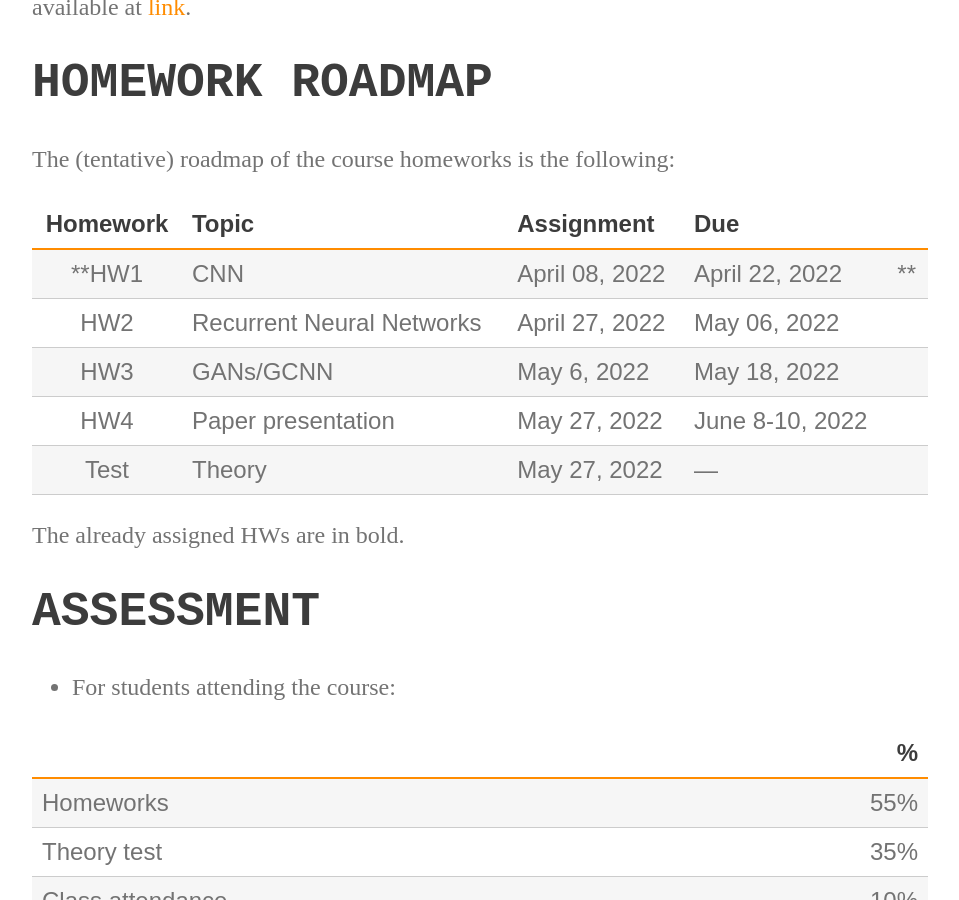
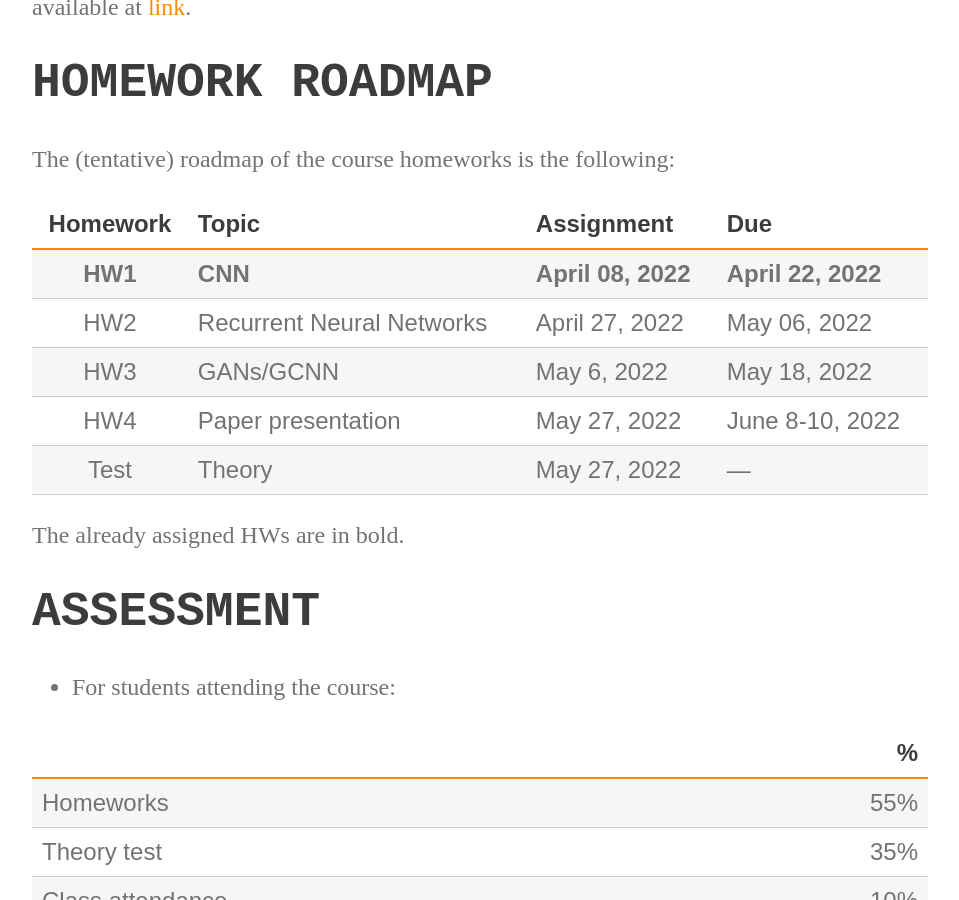
Before and after one commit to perceivelab/knowledge-discovery-course, a Jekyll site: the page built from index.md, in a window 1280 px wide and 900 px high, scrolled down 1293 px. Shown: the whole window, without its empty margins (160-1119 px from the left). Built offline with Jekyll 4.4.1, drawn with Linux system fonts in a browser that asks for light colours; our own code applies the rules of GitHub Pages for plain Markdown files.

```diff
--- a/index.md
+++ b/index.md
@@ -31,7 +31,7 @@ The (tentative) roadmap of the course homeworks is the following:
 
 | Homework | Topic              | Assignment    | Due          |
 | :-------:| ------------------ | --------------- | -------          |
-| **HW1      | CNN    | April 08, 2022 | April 22, 2022   |**
+| **HW1**     | **CNN**    | **April 08, 2022** | **April 22, 2022**   |
 | HW2      | Recurrent Neural Networks | April 27, 2022 | May 06, 2022    |
 | HW3      | GANs/GCNN | May 6, 2022 | May 18, 2022    |
 | HW4      | Paper presentation | May 27, 2022 | June 8-10, 2022    |
```
